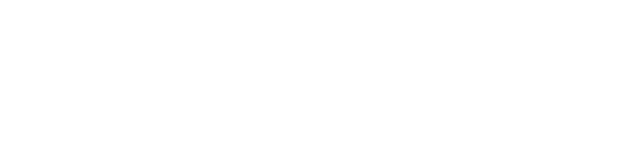
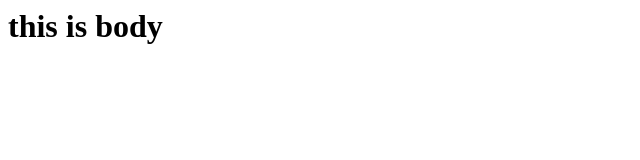
Before and after one commit to mithlesh00/training, a plain HTML site: page index.html in a window 1280 px wide. Shown: the whole page, without its empty margins (0-640 px from the left). Drawn offline with Linux system fonts and the light colour scheme.

Commit message:
index updated

```diff
--- a/index.html
+++ b/index.html
@@ -1 +1,2 @@
 <head><title>Title here</title></head>
+<body><h1>this is body<h1></body>
```
